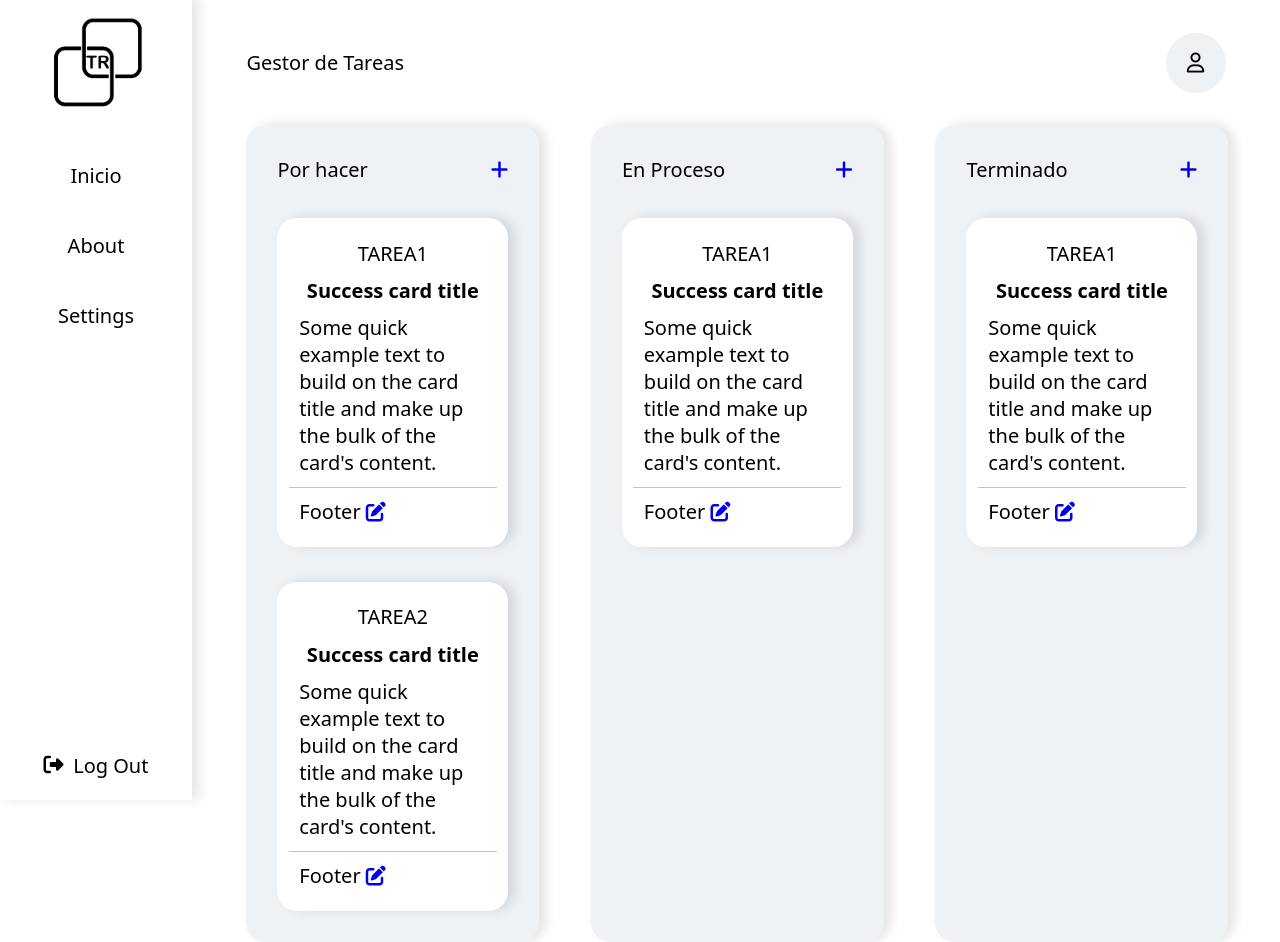
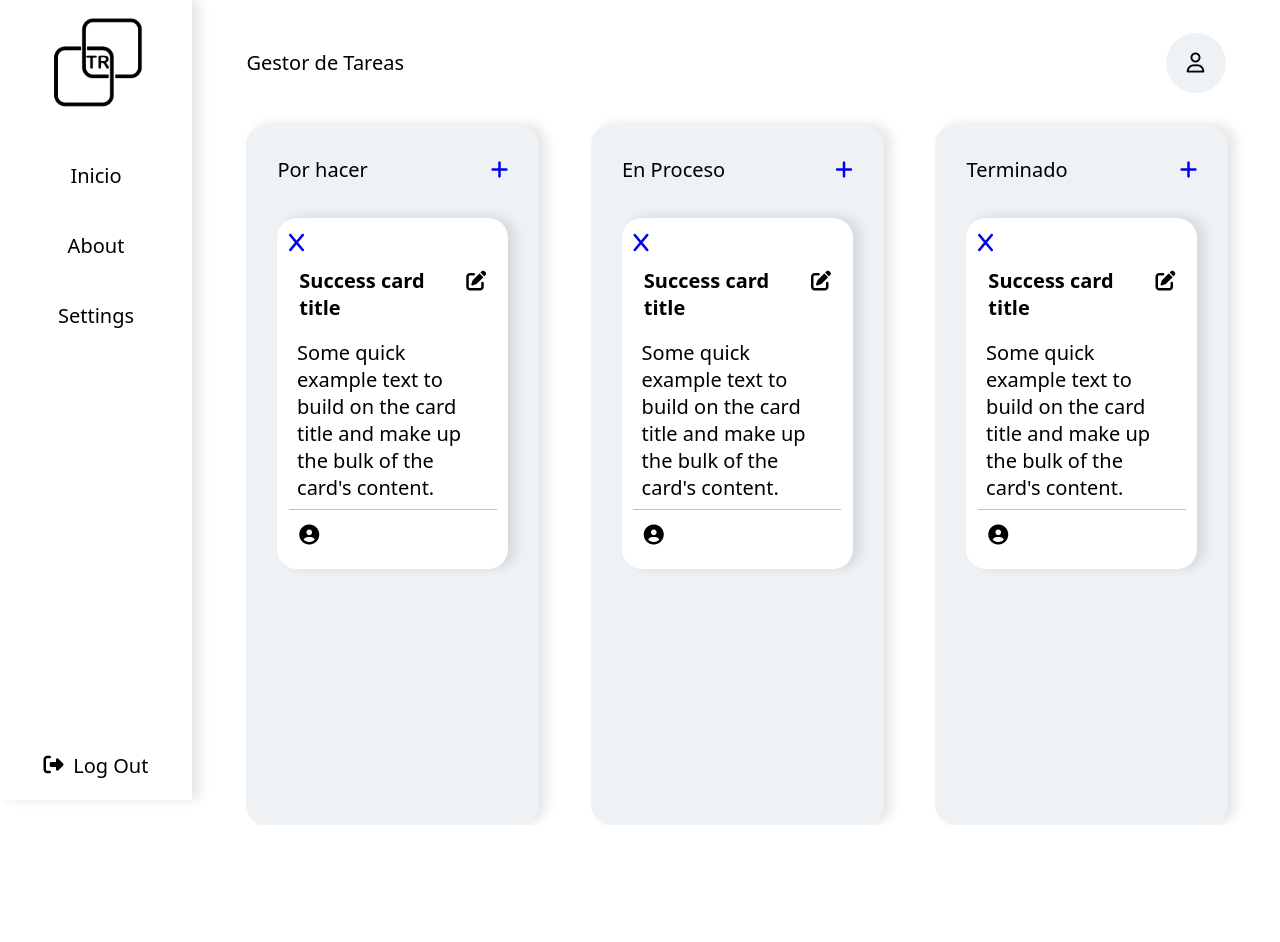
Before and after one commit to kmiloo/ProyectoPW, a PHP site: page /html/index.html in a window 1280 px wide. After the commit the page ends 825 px from the top, so only its background shows below. Run offline with PHP 8.4, Linux system fonts and the light colour scheme.

Commit message:
mas cosas

```diff
--- a/pagina/JS/main.js
+++ b/pagina/JS/main.js
@@ -0,0 +1,98 @@
+// Obtener elementos relevantes
+const addButtons = document.querySelectorAll(".fa-plus");
+const modal = document.getElementById("modal");
+const closeModalButton = document.getElementById("close-modal");
+const tituloInput = document.getElementById("titulo");
+const descripcionTextarea = document.getElementById("descripcion");
+const guardarButton = document.getElementById("guardar");
+const contenedores = document.querySelectorAll(".tareas");
+let currentContenedor = null; // Rastrea el contenedor actual
+
+// Manejar la apertura del formulario modal
+addButtons.forEach((button, index) => {
+  button.addEventListener("click", () => {
+    modal.style.display = "flex";
+
+    // Restablecer el formulario
+    tituloInput.value = "";
+    descripcionTextarea.value = "";
+
+    // Rastrear el contenedor actual
+    currentContenedor = contenedores[index];
+  });
+});
+
+// Manejar la acción de guardar
+guardarButton.addEventListener("click", () => {
+  if (currentContenedor) {
+    let titulo = tituloInput.value;
+    let descripcion = descripcionTextarea.value;
+
+    // Crear una nueva carta
+    const newCard = document.createElement("div");
+    newCard.classList.add("carta-tarea");
+    newCard.draggable = true;
+
+    newCard.innerHTML = `
+      <div class="carta-header">
+        <a href="#"><i class="fa-solid fa-x" ></i></a>
+        <h5 class="carta-titulo">${titulo}</h5>
+        <a href="#"><i class="fas fa-edit"></i></a>
+      </div>
+      <div class="carta-texto">
+        <p class="carta-texto">${descripcion}</p>
+      </div>
+      <div class="carta-footer">
+      </div>
+    `;
+
+    // Agregar la nueva carta al contenedor correspondiente
+    currentContenedor.appendChild(newCard);
+
+    // Cerrar el formulario modal
+    modal.style.display = "none";
+
+    // Restablecer el contenedor actual
+    currentContenedor = null;
+  }
+});
+
+// Manejar el cierre del formulario modal
+closeModalButton.addEventListener("click", () => {
+  modal.style.display = "none";
+});
+
+// Manejar el movimiento de cartas entre contenedores
+contenedores.forEach((contenedor) => {
+  contenedor.addEventListener("dragover", (e) => {
+    e.preventDefault();
+  });
+
+  contenedor.addEventListener("drop", (e) => {
+    e.preventDefault();
+    const draggedCard = document.querySelector(".dragging");
+
+    if (draggedCard) {
+      contenedor.appendChild(draggedCard);
+      draggedCard.classList.remove("dragging");
+    }
+  });
+});
+
+document.addEventListener("dragstart", (e) => {
+  const draggedCard = e.target;
+  if (draggedCard.classList.contains("carta-tarea")) {
+    draggedCard.classList.add("dragging");
+  }
+});
+
+
+// Manejar la eliminación de una carta al hacer clic en la "x"
+document.addEventListener("click", (e) => {
+    if (e.target.classList.contains("fa-x")) {
+      const carta = e.target.closest(".carta-tarea");
+      if (carta) {
+        carta.remove();
+      }
+    }
+  });
--- a/pagina/css/style.css
+++ b/pagina/css/style.css
@@ -129,7 +165,7 @@ body{
 
 }
 
-.contenedores-tareas > .tareas {
+.contenedores-tareas .tareas {
     margin-right: 5%;
     padding: 3%;
     background-color: #EEF2F5;
@@ -137,12 +173,36 @@ body{
     border-radius: 20px;
 }
 
-.contenedores-tareas .tareas .icon{
+.contenedores-tareas .tareas .por-hacer{
+    display: flex;
+    flex-direction: column;
+}
+.por-hacer-header{
     display: flex;
     justify-content: space-between;
-
 }
 
+
+
+.contenedores-tareas .tareas .en-proceso{
+    display: flex;
+    flex-direction: column;
+}
+
+.en-proceso-header{
+    display: flex;
+    justify-content: space-between;
+}
+
+
+.contenedores-tareas .tareas .terminado{
+    display: flex;
+    flex-direction: column;
+}
+.terminado-header{
+    display: flex;
+    justify-content: space-between;
+}
 
 /* CARTAS DENTRO DE TAREAS*/
 /* CARTAS DENTRO DE TAREAS*/
@@ -151,22 +211,21 @@ body{
     background-color: white;
     border-radius: 20px;
     box-shadow: 7px -1px 12px rgba(0, 0, 0, 0.11);
-}
-
-.contenedores-tareas .tareas  .carta-tarea{
     margin-top: 15%;
     padding: 5%;
 }
+
 .carta-header{
     padding: 5%;
-    text-align: center;
+    display: flex;
+    justify-content: space-between;
 }
-.carta-titulo{
-    text-align: center;
+.carta-header a{
+    color: var(--text-color);
 }
+
 .carta-texto{
-    text-align: left;
-    padding: 5%;
+    padding: 2%;
 }
 
 .carta-footer{
@@ -210,6 +269,7 @@ body{
 
     .contenedores-tareas {
         padding-left: 5%;
+        min-height: 700px;
 
     }
 
--- a/pagina/html/index.html
+++ b/pagina/html/index.html
@@ -6,9 +6,30 @@
     <title>Document</title>
     <link rel="stylesheet" href="../css/style.css">
     <link rel="stylesheet" href="https://cdnjs.cloudflare.com/ajax/libs/font-awesome/6.4.2/css/all.min.css">
-
 </head>
 <body>
+
+    <!-- ================= MENU DESPLEGABLE ======================-->
+    <div id="modal" class="modal">
+        <div class="modal-content">
+            <span class="close" id="close-modal"><a href="#"><i class="fa-solid fa-x fa-3x"></i></a></span>
+            <div>
+                <div class="carta-headerr">
+                    <input type="text" id="titulo" placeholder="Título">
+                </div>
+                <div class="card-body">
+                    <textarea id="descripcion" placeholder="Descripción"></textarea>
+                </div>
+                <div class="carta-footerr">
+                    <button id="guardar">Guardar</button>
+                </div>
+
+            </div>
+
+        </div>
+    </div>
+
+
 
     <!-- ================= SIDE VAR ======================-->
     <nav class="menu">
@@ -57,7 +78,7 @@
             </div>
             <div class="iconos-arriba">
                 <li>
-                    <a href="#" ><i class="fa-regular fa-user"></i></a>
+                    <a href="../html/acount.html" ><i class="fa-regular fa-user"></i></a>
                 </li>
             </div>
         </div>
@@ -68,86 +89,94 @@
             <!-- ================= CONTENEDOR POR HACER ======================-->
             <div class="tareas">
 
-                <div class="icon">
+                <div class="por-hacer">
+
+                    <!-- ================= header en tarea======================-->
+                    <div class="por-hacer-header">
                         <p>Por hacer</p>
                         <a href="#"><i class="fa-solid fa-plus"></i></a>
-
                     </div>
 
                     <!-- ================= CARTAS DE TAREAS (mejorar)======================-->
-                <div class="carta-tarea">
-
-                    <div class="carta-header">TAREA1</div>
-                    <div class="card-body text-success">
+                    <div class="carta-tarea" draggable="true">
+                        <a href="#"><i class="fa-solid fa-x" ></i></a>
+                        <div class="carta-header">
                             <h5 class="carta-titulo">Success card title</h5>
+                            <a href="#"><i class="fas fa-edit"></i></a>
+                        </div>
+                        <div class="carta-texto">
                             <p class="carta-texto">Some quick example text to build on the card title and make up the bulk of the card's content.</p>
                         </div>
                         <div class="carta-footer">
-                        Footer
-                        <a href="#"><i class="fas fa-edit"></i></a>
-
-                    </div>
-                </div>
-                <!-- ================= OTRAS CARTA ======================-->
-                <div class="carta-tarea">
-                    <div class="carta-header">TAREA2</div>
-                    <div class="card-body text-success">
-                        <h5 class="carta-titulo">Success card title</h5>
-                        <p class="carta-texto">Some quick example text to build on the card title and make up the bulk of the card's content.</p>
-                    </div>
-                    <div class="carta-footer">
-                        Footer
-                        <a href="#"><i class="fas fa-edit"></i></a>
-                    </div>
+                            <i class="fa-solid fa-circle-user"></i>
                         </div>
                     </div>
 
-            <!-- ================= CONTENEDOR EN PROCESO======================-->
-            <div class="tareas">
-                <div class="icon">
-                    <p>En Proceso</p>
-                    <a href="#"><i class="fa-solid fa-plus"></i></a>
-                </div>
-                <!-- ================= UNA CARTA ======================-->
-                <div class="carta-tarea">
-
-                    <div class="carta-header">TAREA1</div>
-                    <div class="card-body text-success">
-                        <h5 class="carta-titulo">Success card title</h5>
-                        <p class="carta-texto">Some quick example text to build on the card title and make up the bulk of the card's content.</p>
-                    </div>
-                    <div class="carta-footer">
-                        Footer
-                        <a href="#"><i class="fas fa-edit"></i></a>
-
-                    </div>
                 </div>
             </div>
 
 
 
+
+
+            <!-- ================= CONTENEDOR EN PROCESO======================-->
+            <div class="tareas">
+
+                <!-- ================= header proceso ======================-->
+                <div class="en-proceso">
+
+                    <div class="en-proceso-header">
+                        <p>En Proceso</p>
+                        <a href="#"><i class="fa-solid fa-plus"></i></a>
+                    </div>
+
+                    <!-- ================= UNA CARTA ======================-->
+                    <div class="carta-tarea" draggable="true">
+                        <a href="#"><i class="fa-solid fa-x" ></i></a>
+                        <div class="carta-header">
+                            <h5 class="carta-titulo">Success card title</h5>
+                            <a href="#"><i class="fas fa-edit"></i></a>
+                        </div>
+                        <div class="carta-texto">
+                            <p class="carta-texto">Some quick example text to build on the card title and make up the bulk of the card's content.</p>
+                        </div>
+                        <div class="carta-footer">
+                            <i class="fa-solid fa-circle-user"></i>
+                        </div>
+                    </div>
+
+                </div>
+            </div>
+
+
+
+
             <!-- ================= CONTENEDOR TERMINADO======================-->
             <div class="tareas">
-
-                <div class="icon">
+                <div class="terminado">
+                    <div class="terminado-header">
                         <p>Terminado</p>
                         <a href="#"><i class="fa-solid fa-plus"></i></a>
                     </div>
+
                     <!-- ================= UNA CARTA ======================-->
-                <div class="carta-tarea">
-
-                    <div class="carta-header">TAREA1</div>
-                    <div class="card-body text-success">
+                    <div class="carta-tarea" draggable="true">
+                        <a href="#"><i class="fa-solid fa-x" ></i></a>
+                        <div class="carta-header">
                             <h5 class="carta-titulo">Success card title</h5>
+                            <a href="#"><i class="fas fa-edit"></i></a>
+                        </div>
+                        <div class="carta-texto">
                             <p class="carta-texto">Some quick example text to build on the card title and make up the bulk of the card's content.</p>
                         </div>
                         <div class="carta-footer">
-                        Footer
-                        <a href="#"><i class="fas fa-edit"></i></a>
+                            <i class="fa-solid fa-circle-user"></i>
                         </div>
                     </div>
+
             </div>
         </div>
+        <script src="../JS/main.js"></script>
     </main>
 </body>
 </html>
```
Also changed, not shown: other parts of pagina/css/style.css (+37 -1 lines), pagina/css/acount.css (added, +93 -0 lines), pagina/html/acount.html (added, +63 -0 lines). Lines whose indentation alone changed are shown as unchanged.
